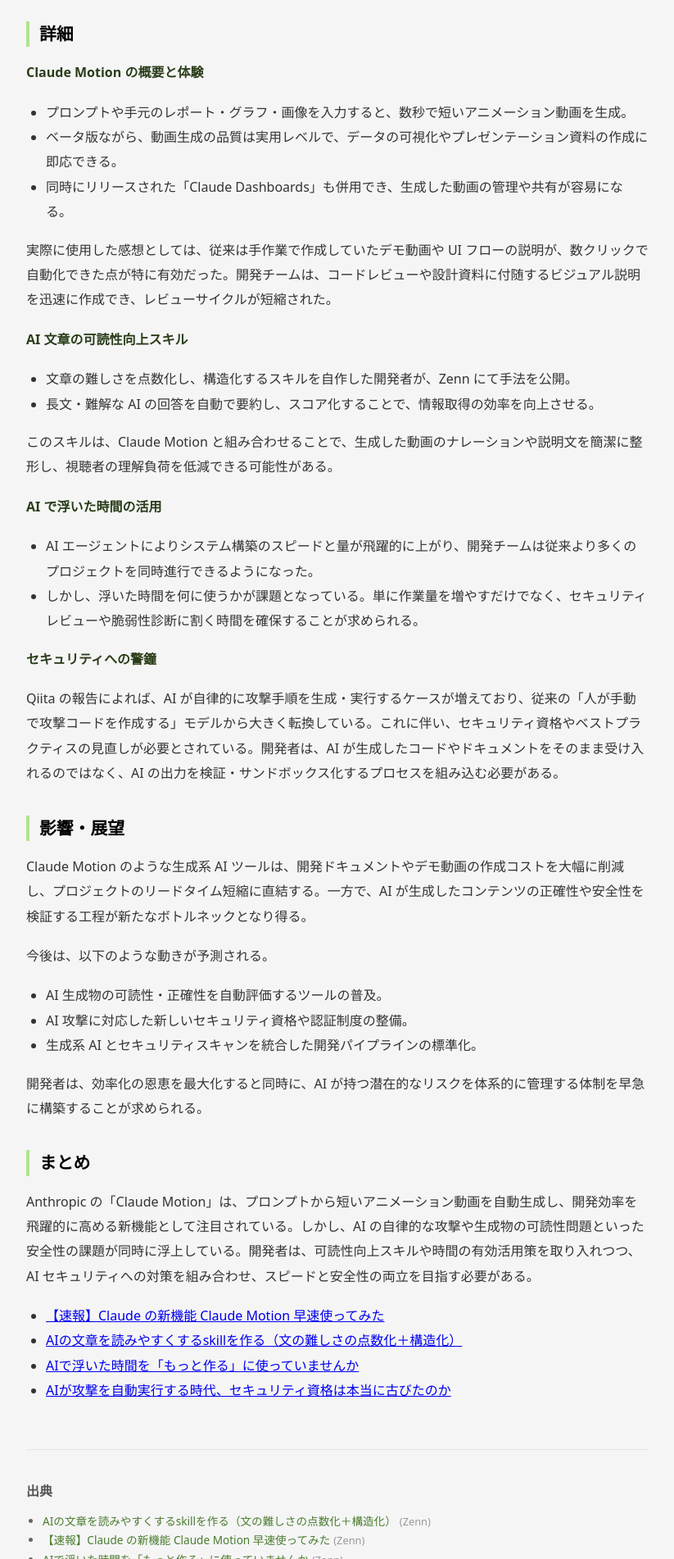
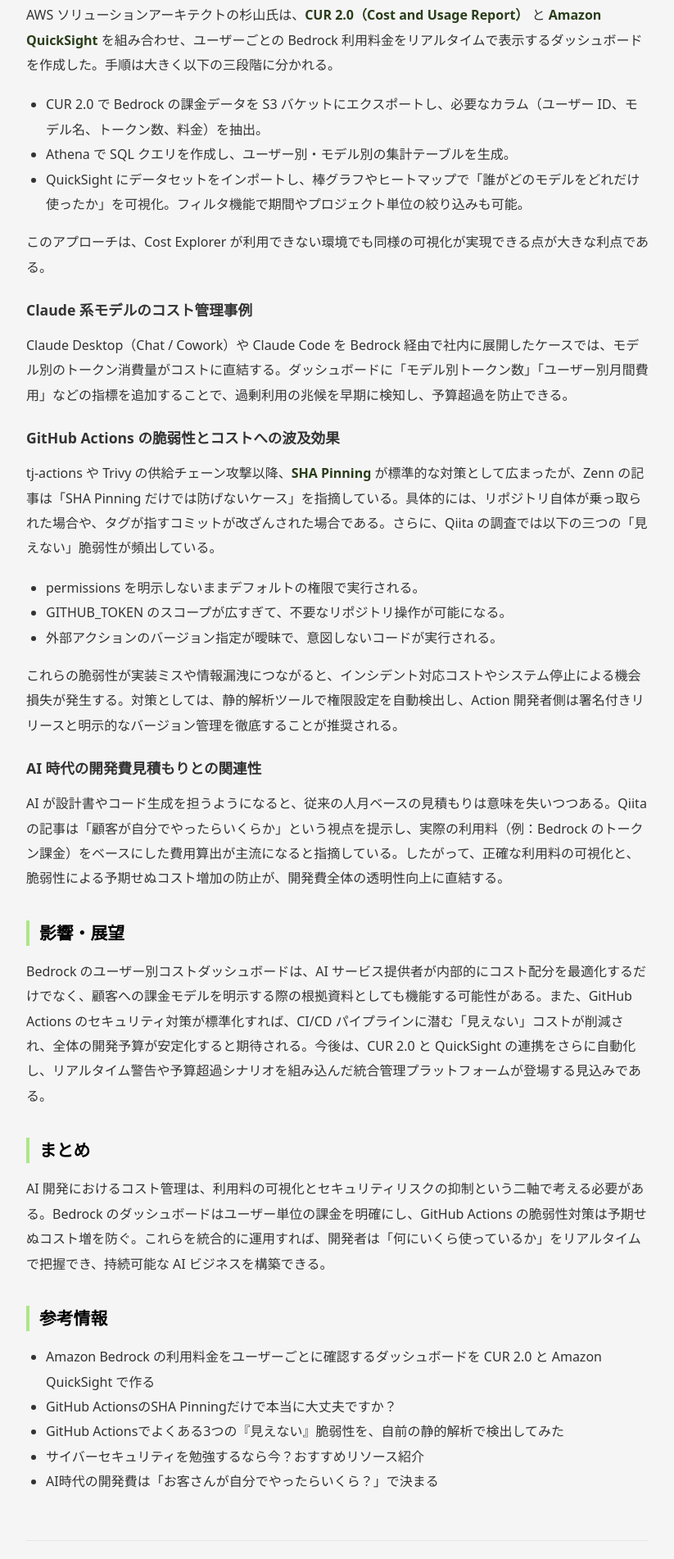
Before and after one commit to Azenzazza/Azenzazza.github.io, a plain HTML site: page news/tech.html in a window 1280 px wide. Shown: the part 898-2800 px from the top of the page at 82% size, without its empty margins (228-1051 px from the left). Drawn offline with Linux system fonts and the light colour scheme.

Commit message:
Update news 2026-10-12

```diff
--- a/news/tech.html
+++ b/news/tech.html
@@ -5,8 +5,8 @@
   <link rel="stylesheet" href="../main.css">
   <meta charset="UTF-8">
   <meta name="viewport" content="width=device-width, initial-scale=1.0">
-  <title>【速報】Claude の新機能 Claude Motion 早速使ってみた - Azenzazzaのサイト</title>
-  <meta name="description" content="AIがコード・文章・映像を自動生成し、開発速度と品質を向上させる一方で、AIの脆弱性や自律攻撃が増加。開発者は効率化とセキュリティの両立を意識する必要がある。">
+  <title>Amazon Bedrock 利用料金ダッシュボード作成 - Azenzazzaのサイト</title>
+  <meta name="description" content="AIサービス利用のコスト管理は開発者必須。Bedrockダッシュボード、Claudeコスト、GitHub Actionsの脆弱性対策など、コストと安全性を統合的に把握できるテーマ。">
   <style>
     body {
       margin: 0;
@@ -185,66 +185,60 @@
       <a href="./normal.html">一般</a>
     </div>
 
-    <p class="news-date">2026年10月12日</p>
-    <h1>【速報】Claude の新機能 Claude Motion 早速使ってみた</h1>
+    <p class="news-date">2026年10月13日</p>
+    <h1>Amazon Bedrock 利用料金ダッシュボード作成</h1>
 
     <article class="news-body">
-<h2>リード</h2>
-<p>Anthropic がベータ版で公開した新機能「Claude Motion」。プロンプトやレポート・画像から短いアニメーション動画を自動生成できるという画期的なツールが、AI を活用した開発効率化の最前線に登場した。一方で、AI が自律的に攻撃を実行するケースが増えているという指摘もあり、開発者は「スピード」と「安全性」の両立を迫られている。</p>
+<h2>リード文</h2>
+<p>AIサービスの利用が急速に拡大する中、開発者は「誰が、どのモデルを、どれだけ使ったか」を正確に把握できるかが競争力の鍵となっている。Amazon Bedrock の利用料金をユーザー単位で可視化するダッシュボード構築事例と、CI/CD パイプラインの脆弱性がコストに与える影響を取り上げ、コスト管理と安全性を統合的に捉える最新の取り組みを紹介する。</p>
 
 <h2>背景</h2>
-<p>近年、AI はコード・文章・映像を自動生成し、開発速度と品質を大幅に向上させている。Zenn に掲載された記事では、AI が生成した文章を読む時間が増える一方で、情報取得のスピードは加速し、読解に要する時間が相対的に減少していると指摘されている。長文で難解な回答が返ってくることが頻繁に起き、「つまり何？」と再質問しても同様に長い返答が返るため、開発者は情報の可読性を改善するツールの必要性を感じている。</p>
-<p>同時に、Qiita の記事が警告するように、AI が関与する自律型エージェント攻撃が顕在化しつつある。AI モデル自体が攻撃キャンペーンに利用されるケースが報告され、従来のセキュリティ資格や対策が「古びた」ものとなりつつあることが示唆されている。開発現場では、効率化とともに新たな脆弱性への対策が急務となっている。</p>
+<p>AI を内部サービスとして提供する企業は、従来のサーバー利用料に加えて、LLM（大規模言語モデル）や画像生成モデルの呼び出し回数に応じた従量課金を管理しなければならない。AWS の Cost Explorer ではタグ付けで集計できるが、パートナー経由で契約したアカウントや複数テナント環境ではタグが適用できず、正確なコスト配分が困難になるケースが散見される。さらに、GitHub Actions を用いた自動デプロイやテストが増えると、脆弱性が突如として予期せぬ費用（インシデント対応やシステム停止）を招くリスクが顕在化している。こうした「見える化できない」コストと「見えない」セキュリティリスクが同時に顕在化したことが、AI 開発のコスト可視化と管理への関心を高めている。</p>
 
 <h2>詳細</h2>
-<p><strong>Claude Motion の概要と体験</strong></p>
+<h3>Bedrock 利用料金ダッシュボードの構築手順</h3>
+<p>AWS ソリューションアーキテクトの杉山氏は、<strong>CUR 2.0（Cost and Usage Report）</strong> と <strong>Amazon QuickSight</strong> を組み合わせ、ユーザーごとの Bedrock 利用料金をリアルタイムで表示するダッシュボードを作成した。手順は大きく以下の三段階に分かれる。</p>
 <ul>
-<li>プロンプトや手元のレポート・グラフ・画像を入力すると、数秒で短いアニメーション動画を生成。</li>
-<li>ベータ版ながら、動画生成の品質は実用レベルで、データの可視化やプレゼンテーション資料の作成に即応できる。</li>
-<li>同時にリリースされた「Claude Dashboards」も併用でき、生成した動画の管理や共有が容易になる。</li>
+<li>CUR 2.0 で Bedrock の課金データを S3 バケットにエクスポートし、必要なカラム（ユーザー ID、モデル名、トークン数、料金）を抽出。</li>
+<li>Athena で SQL クエリを作成し、ユーザー別・モデル別の集計テーブルを生成。</li>
+<li>QuickSight にデータセットをインポートし、棒グラフやヒートマップで「誰がどのモデルをどれだけ使ったか」を可視化。フィルタ機能で期間やプロジェクト単位の絞り込みも可能。</li>
 </ul>
-<p>実際に使用した感想としては、従来は手作業で作成していたデモ動画や UI フローの説明が、数クリックで自動化できた点が特に有効だった。開発チームは、コードレビューや設計資料に付随するビジュアル説明を迅速に作成でき、レビューサイクルが短縮された。</p>
+<p>このアプローチは、Cost Explorer が利用できない環境でも同様の可視化が実現できる点が大きな利点である。</p>
 
-<p><strong>AI 文章の可読性向上スキル</strong></p>
+<h3>Claude 系モデルのコスト管理事例</h3>
+<p>Claude Desktop（Chat / Cowork）や Claude Code を Bedrock 経由で社内に展開したケースでは、モデル別のトークン消費量がコストに直結する。ダッシュボードに「モデル別トークン数」「ユーザー別月間費用」などの指標を追加することで、過剰利用の兆候を早期に検知し、予算超過を防止できる。</p>
+
+<h3>GitHub Actions の脆弱性とコストへの波及効果</h3>
+<p>tj-actions や Trivy の供給チェーン攻撃以降、<strong>SHA Pinning</strong> が標準的な対策として広まったが、Zenn の記事は「SHA Pinning だけでは防げないケース」を指摘している。具体的には、リポジトリ自体が乗っ取られた場合や、タグが指すコミットが改ざんされた場合である。さらに、Qiita の調査では以下の三つの「見えない」脆弱性が頻出している。</p>
 <ul>
-<li>文章の難しさを点数化し、構造化するスキルを自作した開発者が、Zenn にて手法を公開。</li>
-<li>長文・難解な AI の回答を自動で要約し、スコア化することで、情報取得の効率を向上させる。</li>
+<li>permissions を明示しないままデフォルトの権限で実行される。</li>
+<li>GITHUB_TOKEN のスコープが広すぎて、不要なリポジトリ操作が可能になる。</li>
+<li>外部アクションのバージョン指定が曖昧で、意図しないコードが実行される。</li>
 </ul>
-<p>このスキルは、Claude Motion と組み合わせることで、生成した動画のナレーションや説明文を簡潔に整形し、視聴者の理解負荷を低減できる可能性がある。</p>
+<p>これらの脆弱性が実装ミスや情報漏洩につながると、インシデント対応コストやシステム停止による機会損失が発生する。対策としては、静的解析ツールで権限設定を自動検出し、Action 開発者側は署名付きリリースと明示的なバージョン管理を徹底することが推奨される。</p>
 
-<p><strong>AI で浮いた時間の活用</strong></p>
-<ul>
-<li>AI エージェントによりシステム構築のスピードと量が飛躍的に上がり、開発チームは従来より多くのプロジェクトを同時進行できるようになった。</li>
-<li>しかし、浮いた時間を何に使うかが課題となっている。単に作業量を増やすだけでなく、セキュリティレビューや脆弱性診断に割く時間を確保することが求められる。</li>
-</ul>
-
-<p><strong>セキュリティへの警鐘</strong></p>
-<p>Qiita の報告によれば、AI が自律的に攻撃手順を生成・実行するケースが増えており、従来の「人が手動で攻撃コードを作成する」モデルから大きく転換している。これに伴い、セキュリティ資格やベストプラクティスの見直しが必要とされている。開発者は、AI が生成したコードやドキュメントをそのまま受け入れるのではなく、AI の出力を検証・サンドボックス化するプロセスを組み込む必要がある。</p>
+<h3>AI 時代の開発費見積もりとの関連性</h3>
+<p>AI が設計書やコード生成を担うようになると、従来の人月ベースの見積もりは意味を失いつつある。Qiita の記事は「顧客が自分でやったらいくらか」という視点を提示し、実際の利用料（例：Bedrock のトークン課金）をベースにした費用算出が主流になると指摘している。したがって、正確な利用料の可視化と、脆弱性による予期せぬコスト増加の防止が、開発費全体の透明性向上に直結する。</p>
 
 <h2>影響・展望</h2>
-<p>Claude Motion のような生成系 AI ツールは、開発ドキュメントやデモ動画の作成コストを大幅に削減し、プロジェクトのリードタイム短縮に直結する。一方で、AI が生成したコンテンツの正確性や安全性を検証する工程が新たなボトルネックとなり得る。</p>
-<p>今後は、以下のような動きが予測される。</p>
-<ul>
-<li>AI 生成物の可読性・正確性を自動評価するツールの普及。</li>
-<li>AI 攻撃に対応した新しいセキュリティ資格や認証制度の整備。</li>
-<li>生成系 AI とセキュリティスキャンを統合した開発パイプラインの標準化。</li>
-</ul>
-<p>開発者は、効率化の恩恵を最大化すると同時に、AI が持つ潜在的なリスクを体系的に管理する体制を早急に構築することが求められる。</p>
+<p>Bedrock のユーザー別コストダッシュボードは、AI サービス提供者が内部的にコスト配分を最適化するだけでなく、顧客への課金モデルを明示する際の根拠資料としても機能する可能性がある。また、GitHub Actions のセキュリティ対策が標準化すれば、CI/CD パイプラインに潜む「見えない」コストが削減され、全体の開発予算が安定化すると期待される。今後は、CUR 2.0 と QuickSight の連携をさらに自動化し、リアルタイム警告や予算超過シナリオを組み込んだ統合管理プラットフォームが登場する見込みである。</p>
 
 <h2>まとめ</h2>
-<p>Anthropic の「Claude Motion」は、プロンプトから短いアニメーション動画を自動生成し、開発効率を飛躍的に高める新機能として注目されている。しかし、AI の自律的な攻撃や生成物の可読性問題といった安全性の課題が同時に浮上している。開発者は、可読性向上スキルや時間の有効活用策を取り入れつつ、AI セキュリティへの対策を組み合わせ、スピードと安全性の両立を目指す必要がある。</p>
+<p>AI 開発におけるコスト管理は、利用料の可視化とセキュリティリスクの抑制という二軸で考える必要がある。Bedrock のダッシュボードはユーザー単位の課金を明確にし、GitHub Actions の脆弱性対策は予期せぬコスト増を防ぐ。これらを統合的に運用すれば、開発者は「何にいくら使っているか」をリアルタイムで把握でき、持続可能な AI ビジネスを構築できる。</p>
 
+<h2>参考情報</h2>
 <ul>
-<li><a href="https://zenn.dev/branbran/articles/047821d64590f0">【速報】Claude の新機能 Claude Motion 早速使ってみた</a></li>
-<li><a href="https://zenn.dev/netetahito/articles/a3539e541b179c">AIの文章を読みやすくするskillを作る（文の難しさの点数化＋構造化）</a></li>
-<li><a href="https://zenn.dev/idealog/articles/a3e9cf4299b1cf">AIで浮いた時間を「もっと作る」に使っていませんか</a></li>
-<li><a href="https://qiita.com/tasklog/items/c6dbb5bbf2c789c290fb?utm_campaign=popular_items&utm_medium=feed&utm_source=popular_items">AIが攻撃を自動実行する時代、セキュリティ資格は本当に古びたのか</a></li>
+<li>Amazon Bedrock の利用料金をユーザーごとに確認するダッシュボードを CUR 2.0 と Amazon QuickSight で作る</li>
+<li>GitHub ActionsのSHA Pinningだけで本当に大丈夫ですか？</li>
+<li>GitHub Actionsでよくある3つの『見えない』脆弱性を、自前の静的解析で検出してみた</li>
+<li>サイバーセキュリティを勉強するなら今？おすすめリソース紹介</li>
+<li>AI時代の開発費は「お客さんが自分でやったらいくら？」で決まる</li>
 </ul>
     </article>
 
     <section class="news-sources">
       <h2>出典</h2>
-      <ul><li><a href="https://zenn.dev/netetahito/articles/a3539e541b179c" target="_blank" rel="noopener">AIの文章を読みやすくするskillを作る（文の難しさの点数化＋構造化）</a><span class="src-name">(Zenn)</span></li><li><a href="https://zenn.dev/branbran/articles/047821d64590f0" target="_blank" rel="noopener">【速報】Claude の新機能 Claude Motion 早速使ってみた</a><span class="src-name">(Zenn)</span></li><li><a href="https://zenn.dev/idealog/articles/a3e9cf4299b1cf" target="_blank" rel="noopener">AIで浮いた時間を「もっと作る」に使っていませんか</a><span class="src-name">(Zenn)</span></li><li><a href="https://qiita.com/tasklog/items/c6dbb5bbf2c789c290fb?utm_campaign=popular_items&utm_medium=feed&utm_source=popular_items" target="_blank" rel="noopener">AIが攻撃を自動実行する時代、セキュリティ資格は本当に古びたのか</a><span class="src-name">(Qiita)</span></li></ul>
+      <ul><li><a href="https://zenn.dev/aws_japan/articles/aws-bedrock-cur2-user-cost-dashboard" target="_blank" rel="noopener">Amazon Bedrock の利用料金をユーザーごとに確認するダッシュボードを CUR 2.0 と Amazon Quick で作る</a><span class="src-name">(Zenn)</span></li><li><a href="https://zenn.dev/nishino_hiroki/articles/d7570d3bb3408f" target="_blank" rel="noopener">GitHub ActionsのSHA Pinningだけで本当に大丈夫ですか？</a><span class="src-name">(Zenn)</span></li><li><a href="https://qiita.com/vakoya_village/items/f7a457e6f51ad9c8aa4c?utm_campaign=popular_items&utm_medium=feed&utm_source=popular_items" target="_blank" rel="noopener">GitHub Actionsでよくある3つの『見えない』脆弱性を、自前の静的解析で検出してみた</a><span class="src-name">(Qiita)</span></li><li><a href="https://qiita.com/leolui2004/items/226062f17e55202e8c47?utm_campaign=popular_items&utm_medium=feed&utm_source=popular_items" target="_blank" rel="noopener">サイバーセキュリティを勉強するなら今？おすすめリソース紹介</a><span class="src-name">(Qiita)</span></li><li><a href="https://qiita.com/kotowazaman/items/3a82a47b39bacf7f02d7?utm_campaign=popular_items&utm_medium=feed&utm_source=popular_items" target="_blank" rel="noopener">AI時代の開発費は「お客さんが自分でやったらいくら？」で決まる</a><span class="src-name">(Qiita)</span></li></ul>
     </section>
   </main>
 
```
Also changed, not shown: news/normal.html (+30 -13 lines).
